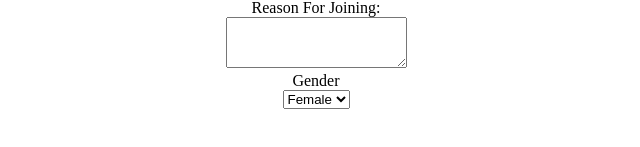
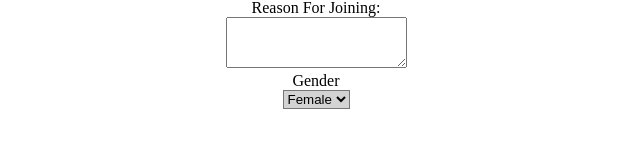
Before and after one commit to Zhmzjy/fit5032, a Vue app in the folder Jzhu-library/: page / in a window 1280 px wide. Shown: the part 225-372 px from the top of the page, without its empty margins (324-964 px from the left). Built offline with nearby package versions, Linux system fonts and the light colour scheme.

Commit message:
Finish 3.6

```diff
--- a/Jzhu-library/src/style.css
+++ b/Jzhu-library/src/style.css
@@ -10,3 +10,17 @@ h1 {
     text-align: center;
     margin-top: 50px;
 }
+
+/* ID selectors */
+ #username:focus,
+ #password:focus,
+ #isAustralian:focus,
+ #reason:focus {
+     border-color: #FF6347; /* More obvious border color change (Tomato) */
+     background-color: #FFEBE8; /* Light background color change */
+ }
+
+/* Attribute selectors */
+select[id="gender"] {
+    background-color: #d3d3d3; /* Default background color set to gray */
+}
```
